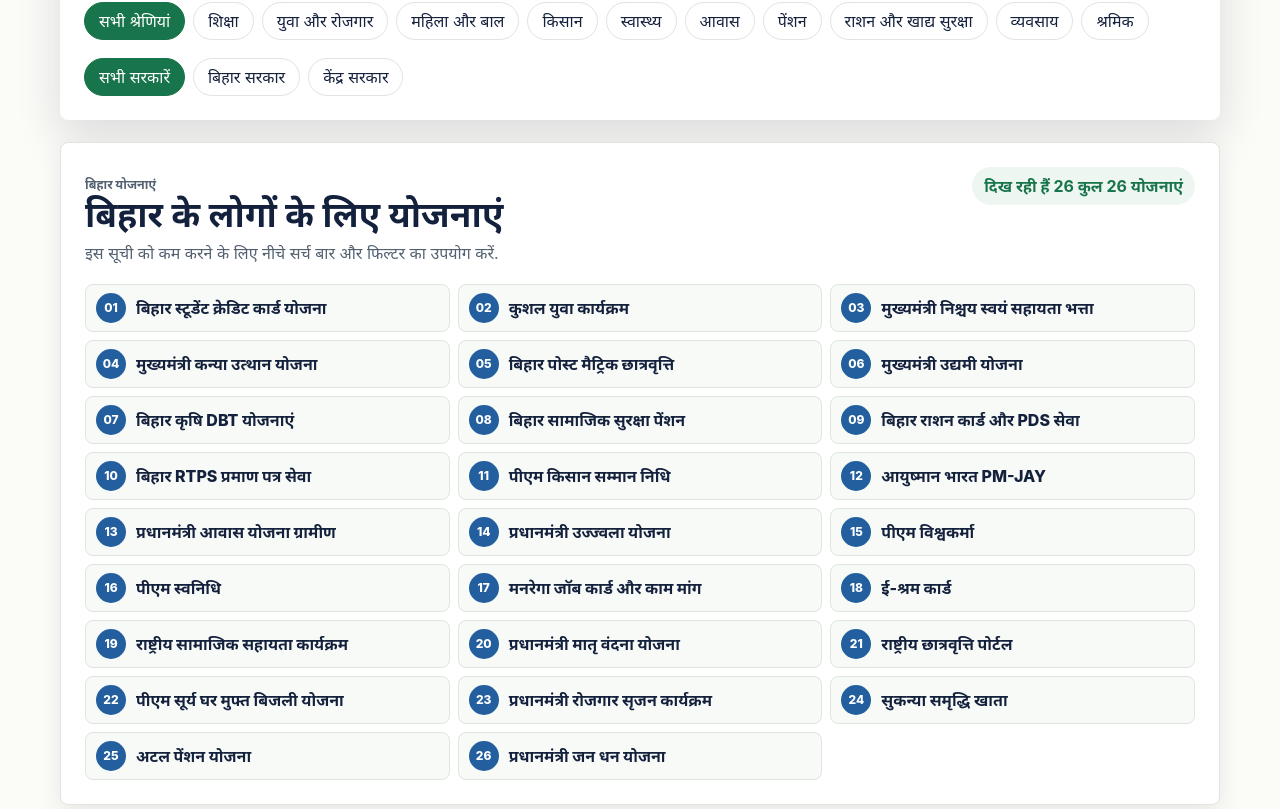
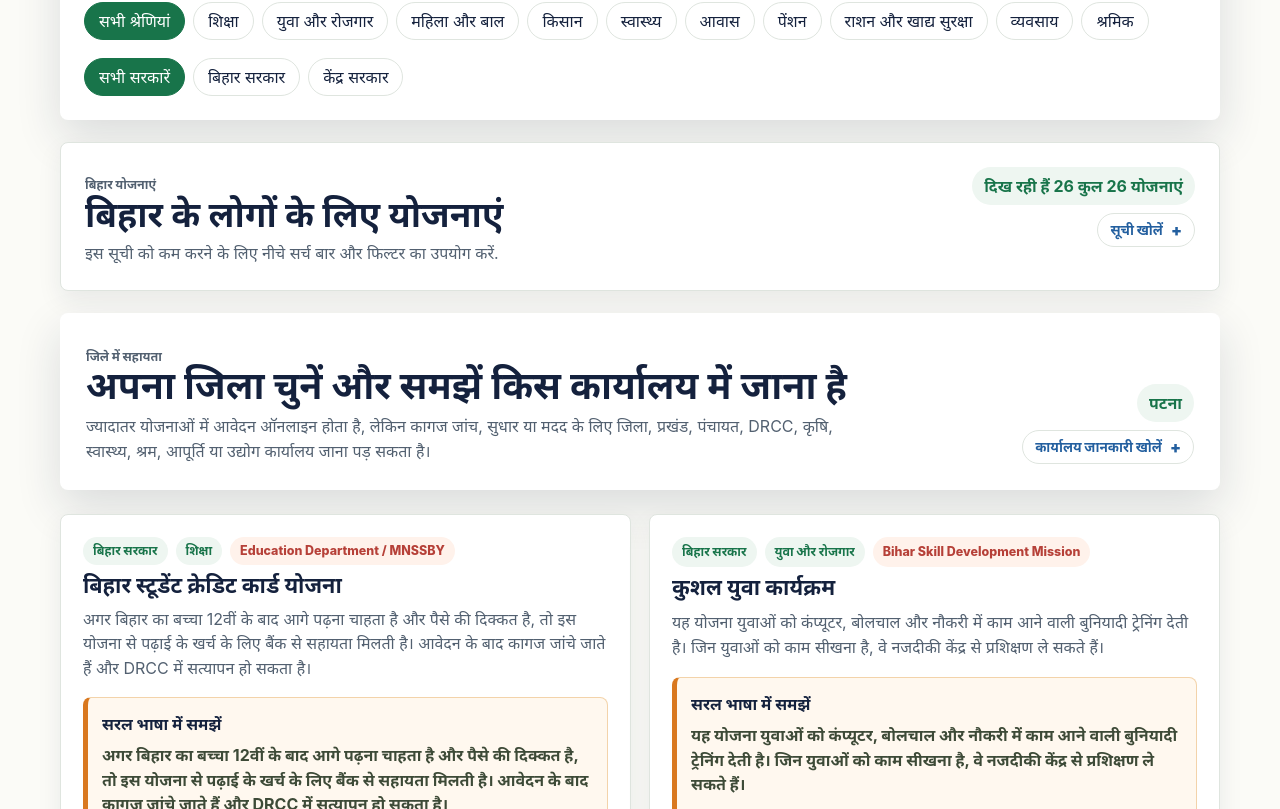
Before and after one commit to ShivankarMehta/biharschemeswebsite, a Next.js app: page / in a window 1280 px wide. Shown: the part 1231-2040 px from the top of the page. Built offline with nearby package versions, Linux system fonts and the light colour scheme.

Commit message:
Make scheme and office sections collapsible

```diff
--- a/app/globals.css
+++ b/app/globals.css
@@ -392,6 +392,79 @@ main {
   scroll-margin-top: 18px;
 }
 
+.collapsible-summary {
+  list-style: none;
+  cursor: pointer;
+}
+
+.collapsible-summary::-webkit-details-marker {
+  display: none;
+}
+
+.collapsible-summary:focus-visible {
+  outline: 3px solid rgba(35, 95, 159, 0.35);
+  outline-offset: 6px;
+  border-radius: 8px;
+}
+
+.collapsible-body {
+  display: grid;
+  gap: 18px;
+}
+
+.collapsible-panel:not([open]) {
+  gap: 0;
+}
+
+.summary-side {
+  display: grid;
+  justify-items: end;
+  gap: 8px;
+}
+
+.summary-side strong {
+  display: inline-flex;
+  align-items: center;
+  min-height: 38px;
+  padding: 0 12px;
+  border-radius: 999px;
+  background: #eef6f1;
+  color: var(--green);
+  white-space: nowrap;
+}
+
+.summary-action {
+  display: inline-flex;
+  align-items: center;
+  min-height: 34px;
+  padding: 0 12px;
+  border: 1px solid var(--line);
+  border-radius: 999px;
+  color: var(--blue);
+  background: #fff;
+  font-size: 0.85rem;
+  font-weight: 900;
+}
+
+.summary-action::after {
+  content: "+";
+  margin-left: 8px;
+  font-size: 1rem;
+}
+
+.collapsible-panel[open] .summary-action::after {
+  content: "-";
+}
+
+.summary-action__close,
+.collapsible-panel[open] .summary-action__open {
+  display: none;
+}
+
+.collapsible-panel[open] .summary-action__close {
+  display: inline;
+}
+
 .scheme-list-panel__head {
   display: flex;
   align-items: flex-start;
@@ -408,17 +481,6 @@ main {
 .scheme-list-panel p {
   margin: 8px 0 0;
   color: var(--muted);
-}
-
-.scheme-list-panel strong {
-  display: inline-flex;
-  align-items: center;
-  min-height: 38px;
-  padding: 0 12px;
-  border-radius: 999px;
-  background: #eef6f1;
-  color: var(--green);
-  white-space: nowrap;
 }
 
 .scheme-name-list {
@@ -1011,6 +1073,10 @@ main {
     flex-direction: column;
   }
 
+  .summary-side {
+    justify-items: start;
+  }
+
   .document-list {
     columns: 1;
   }
--- a/app/page.tsx
+++ b/app/page.tsx
@@ -531,7 +531,9 @@ export default function Home() {
         : "\u0907\u0938 \u0938\u0942\u091a\u0940 \u0915\u094b \u0915\u092e \u0915\u0930\u0928\u0947 \u0915\u0947 \u0932\u093f\u090f \u0928\u0940\u091a\u0947 \u0938\u0930\u094d\u091a \u092c\u093e\u0930 \u0914\u0930 \u092b\u093f\u0932\u094d\u091f\u0930 \u0915\u093e \u0909\u092a\u092f\u094b\u0917 \u0915\u0930\u0947\u0902.",
     showing: language === "en" ? "Showing" : "\u0926\u093f\u0916 \u0930\u0939\u0940 \u0939\u0948\u0902",
     of: language === "en" ? "of" : "\u0915\u0941\u0932",
-    schemes: language === "en" ? "schemes" : "\u092f\u094b\u091c\u0928\u093e\u090f\u0902"
+    schemes: language === "en" ? "schemes" : "\u092f\u094b\u091c\u0928\u093e\u090f\u0902",
+    expandList: language === "en" ? "Open list" : "सूची खोलें",
+    collapseList: language === "en" ? "Close list" : "सूची बंद करें"
   };
   const officeLabels = {
     kicker: language === "en" ? "District help" : "जिले में सहायता",
@@ -553,6 +555,8 @@ export default function Home() {
         : "इन पते वाली पंक्तियों से सही कार्यालय तक पहुंचें। मैप बटन चुने हुए जिले में उस कार्यालय की नई लाइव लोकेशन खोलता है।",
     addressLabel: language === "en" ? "Address" : "पता",
     mapLink: language === "en" ? "Open exact map location" : "सटीक लोकेशन मैप में खोलें",
+    expandOffices: language === "en" ? "Open office details" : "कार्यालय जानकारी खोलें",
+    collapseOffices: language === "en" ? "Close office details" : "कार्यालय जानकारी बंद करें",
     mainOffice: language === "en" ? "Main office to start" : "सबसे पहले यहां पूछें",
     mainOfficeText:
       language === "en"
@@ -770,17 +774,26 @@ export default function Home() {
           </div>
         </section>
 
-        <section className="scheme-list-panel" id="schemeList" aria-label={menuLabels.listTitle}>
+        <details className="scheme-list-panel collapsible-panel" id="schemeList" aria-label={menuLabels.listTitle}>
+          <summary className="collapsible-summary">
             <div className="scheme-list-panel__head">
               <div>
                 <p className="section-kicker">{menuLabels.allSchemes}</p>
                 <h2>{menuLabels.listTitle}</h2>
                 <p>{menuLabels.listHelp}</p>
               </div>
+              <div className="summary-side">
                 <strong>
                   {menuLabels.showing} {visibleSchemes.length} {menuLabels.of} {schemes.length} {menuLabels.schemes}
                 </strong>
+                <span className="summary-action">
+                  <span className="summary-action__open">{menuLabels.expandList}</span>
+                  <span className="summary-action__close">{menuLabels.collapseList}</span>
+                </span>
               </div>
+            </div>
+          </summary>
+          <div className="collapsible-body">
             <div className="scheme-name-list">
               {visibleSchemes.map((scheme, index) => (
                 <a href={`#${scheme.id}`} key={scheme.id}>
@@ -789,15 +802,28 @@ export default function Home() {
                 </a>
               ))}
             </div>
-        </section>
+          </div>
+        </details>
 
-        <section className="district-office-panel" id="districtOffices">
+        <details className="district-office-panel collapsible-panel" id="districtOffices">
+          <summary className="collapsible-summary">
             <div className="district-office-panel__intro">
               <div>
                 <p className="section-kicker">{officeLabels.kicker}</p>
                 <h2>{officeLabels.title}</h2>
                 <p>{officeLabels.intro}</p>
               </div>
+              <div className="summary-side">
+                <strong>{language === "hi" ? selectedDistrict.nameHi : selectedDistrict.nameEn}</strong>
+                <span className="summary-action">
+                  <span className="summary-action__open">{officeLabels.expandOffices}</span>
+                  <span className="summary-action__close">{officeLabels.collapseOffices}</span>
+                </span>
+              </div>
+            </div>
+          </summary>
+
+          <div className="collapsible-body">
             <label className="district-select">
               <span>{officeLabels.chooseDistrict}</span>
               <select value={selectedDistrictId} onChange={(event) => setSelectedDistrictId(event.target.value)}>
@@ -808,7 +834,6 @@ export default function Home() {
                 ))}
               </select>
             </label>
-          </div>
 
             <div className="district-contact-card">
               <div>
@@ -879,7 +904,8 @@ export default function Home() {
                 );
               })}
             </div>
-        </section>
+          </div>
+        </details>
 
         <section className="scheme-grid" aria-live="polite">
           {visibleSchemes.map((scheme) => (
```
Lines whose indentation alone changed are shown as unchanged.
